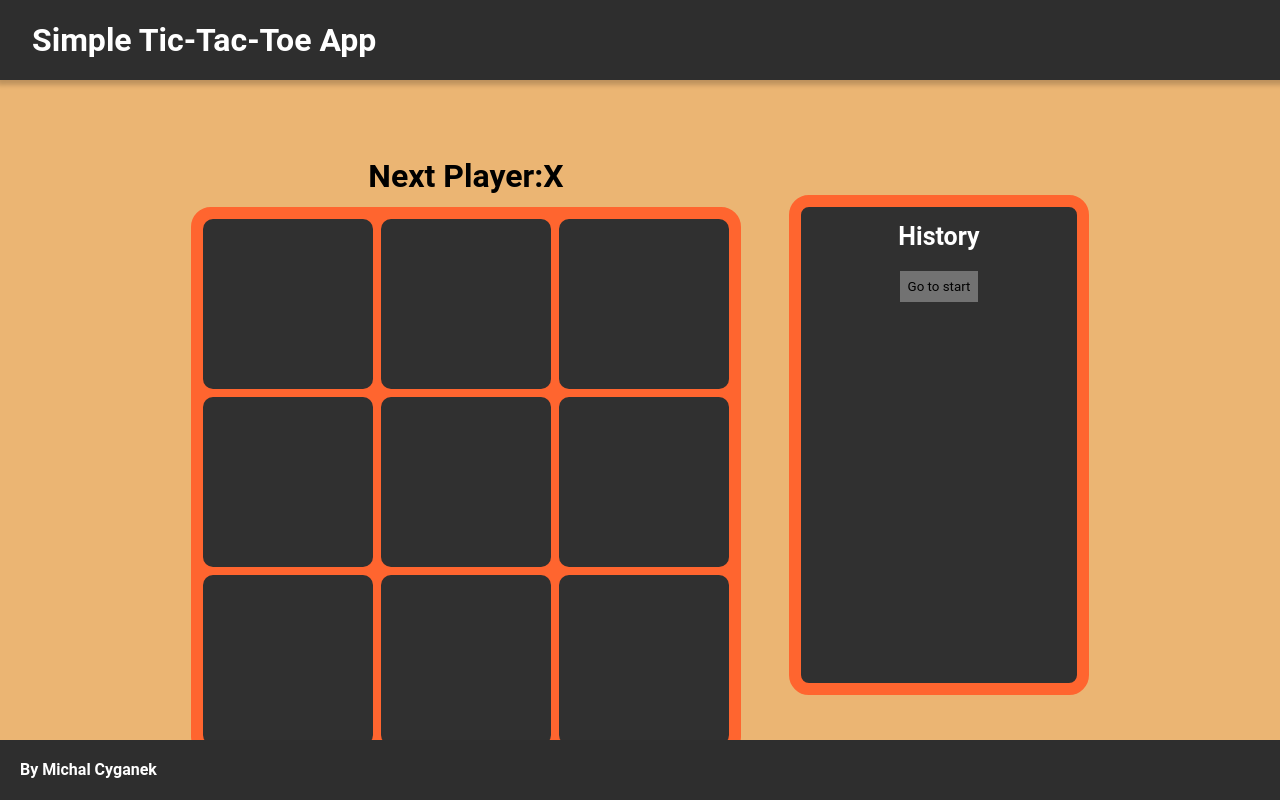
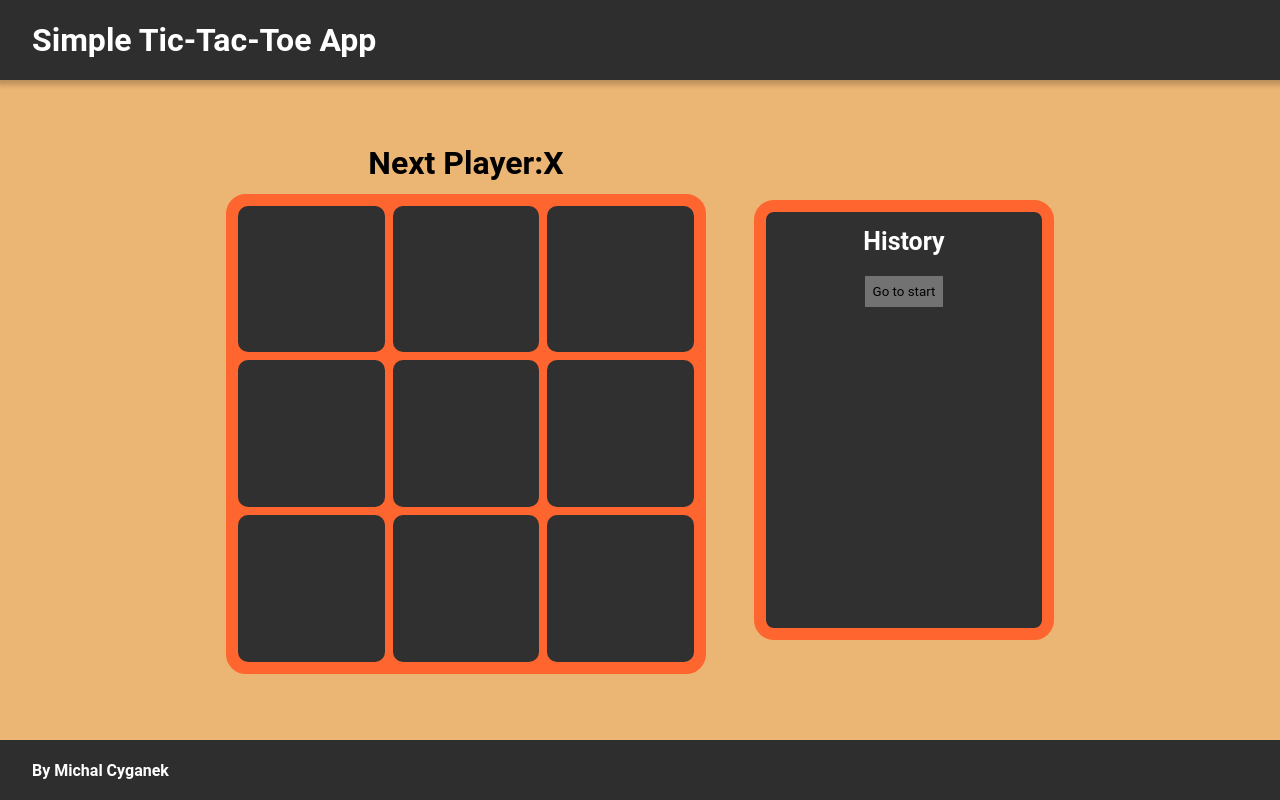
Before and after one commit to MichalPC/simple-tictactoe-app, a React (Create React App) app: page / in a window 1280 px wide. Built offline with nearby package versions, Linux system fonts and the light colour scheme.

Commit message:
Fix various allignment issues.

```diff
--- a/src/App.css
+++ b/src/App.css
@@ -1,3 +1,8 @@
+:root {
+  --header-height: 80px;
+  --footer-height: 60px;
+}
+
 * {
   padding: 0;
   margin: 0;
@@ -11,24 +16,25 @@ html, body {
 }
 
 .app-footer {
-  position:absolute;
-  bottom:0;
-  width:100%;
-  height:60px;
+  padding: 0 0 0 2rem;
+  position: absolute;
+  bottom: 0;
+  height: var(--footer-height);
+  width: 100%;
   display: flex;
   background-color: rgb(46, 46, 46);
+  align-items: center;
   color: white;
 }
 
 .app-footer h1{
   font-size: 16px;
-  padding: 20px;
 }
 
 .app-header {
+  height: 60px;
   padding: 2rem;
-  position: absolute;
-  height: 10%;
+  height: var(--header-height);
   width: 100%;
   background-color: rgb(46, 46, 46);
   display: flex;
@@ -44,6 +50,7 @@ html, body {
 }
 
 .gameboard-container {
+  margin-top: -35px;
   height: auto;
   width: auto;
 }
@@ -64,7 +71,6 @@ html, body {
 }
 
 .info-container {
-  margin-top: 50px;
   color: white;
   border: 0.75rem solid #ff652f;
   border-radius: 20px;
@@ -73,7 +79,7 @@ html, body {
   flex-direction: column;
   margin-left: 3rem;
   width: 300px;
-  height: 500px;
+  height: 55vh;
   overflow-x: hidden;
 }
 
@@ -93,13 +99,14 @@ html, body {
 
 .main-container {
   position: absolute;
-  top: 15%;
-  height: 80%;
+  top: 80px;
+  bottom: 40px;
   width: 100%;
-  padding-top: 25px;
   display: flex;
+  flex-direction: row;
   text-align: center;
   justify-content: center;
+  align-items: center;
 }
 
 .player-label{
@@ -119,7 +126,7 @@ html, body {
   }
 
   .gameboard-container {
-    height: 100%;
+    margin: 0;
     width: 80vw;
   }
 
@@ -129,25 +136,27 @@ html, body {
   }
 
   .main-container {
+    position: relative;
+    top: auto;
+    bottom: auto;
     padding: 0;
-    position: relative;
+    margin: 0;
     flex-direction: column;
     width: 100%;
-    padding-bottom: 1.5rem;
     text-align: center;
     align-items: center;
   }
 
   .info-container {
-    height: auto;
+    position: relative;
     width: 80vw;
     margin-left: 0;
     margin-top: 25px;
     min-height: 350px;
+    margin-bottom: 1.5rem;
   }
 
   .history-container {
-    height: auto;
     overflow:auto;
     overflow-x: hidden;
   }
--- a/src/components/Gameboard/Gameboard.css
+++ b/src/components/Gameboard/Gameboard.css
@@ -2,8 +2,10 @@
     border: 0.75rem solid #ff652f;
     border-radius: 20px;
     background: #ff652f;
-    height: 550px;
-    width: 550px;
+    height: 60vh;
+    width: 60vh;
+    min-width: 250px;
+    min-height: 250px;
     display: grid;
     grid-template: repeat(3, 1fr) / repeat(3, 1fr);
     gap: 0.5rem;
--- a/src/components/Square/Square.css
+++ b/src/components/Square/Square.css
@@ -13,8 +13,7 @@
     color: white;
     background-color: var(--square-color);
 
-    font-size: 72px;
-    font-weight: 800px;
+    font-size: 8vh;
     border-radius: 10px;
 }
 
```
